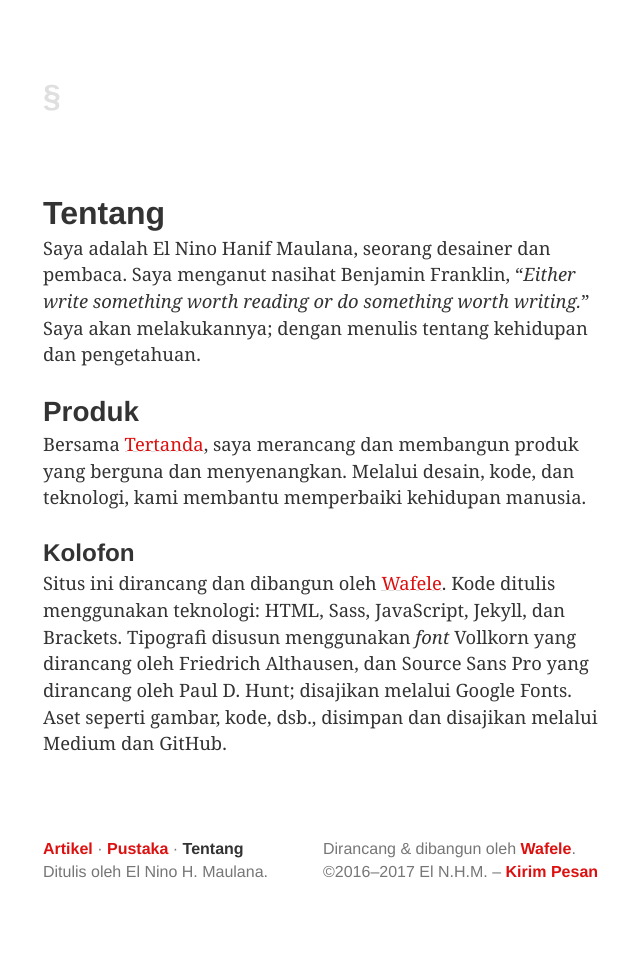
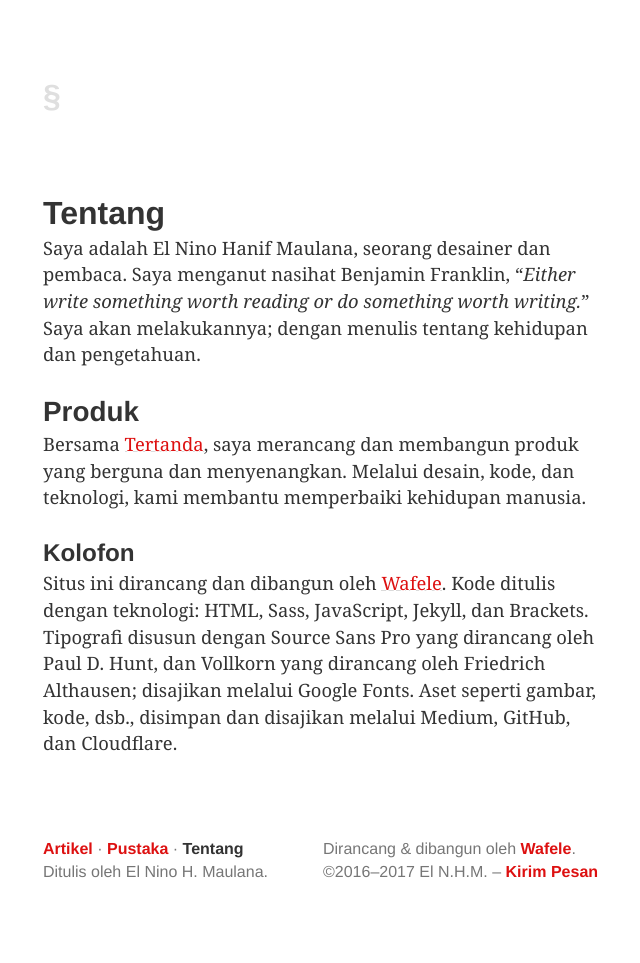
Before and after one commit to tertanda/elnino.github.io, a Jekyll site: the page built from tentang/index.md, in a window 1280 px wide. Shown: the whole page, without its empty margins (317-957 px from the left). Built offline with Jekyll 4.4.1, drawn with Linux system fonts in a browser that asks for light colours.

Commit message:
First commit.

```diff
--- a/tentang/index.md
+++ b/tentang/index.md
@@ -14,4 +14,4 @@
 
 ### Kolofon
 
-<p>Situs ini dirancang dan dibangun oleh <a href="http://tertanda.com" title="Studio Wafele" target="_blank">Wafele</a>. Kode ditulis menggunakan teknologi: HTML, Sass, JavaScript, Jekyll, dan Brackets. Tipografi disusun menggunakan <em>font</em> Vollkorn yang dirancang oleh Friedrich Althausen, dan Source Sans Pro yang dirancang oleh Paul D. Hunt; disajikan melalui Google Fonts. Aset seperti gambar, kode, dsb., disimpan dan disajikan melalui Medium dan GitHub.</p>
+<p>Situs ini dirancang dan dibangun oleh <a href="http://tertanda.com" title="Studio Wafele" target="_blank">Wafele</a>. Kode ditulis dengan teknologi: HTML, Sass, JavaScript, Jekyll, dan Brackets. Tipografi disusun dengan Source Sans Pro yang dirancang oleh Paul D. Hunt, dan Vollkorn yang dirancang oleh Friedrich Althausen; disajikan melalui Google Fonts. Aset seperti gambar, kode, dsb., disimpan dan disajikan melalui Medium, GitHub, dan Cloudflare.</p>
```
